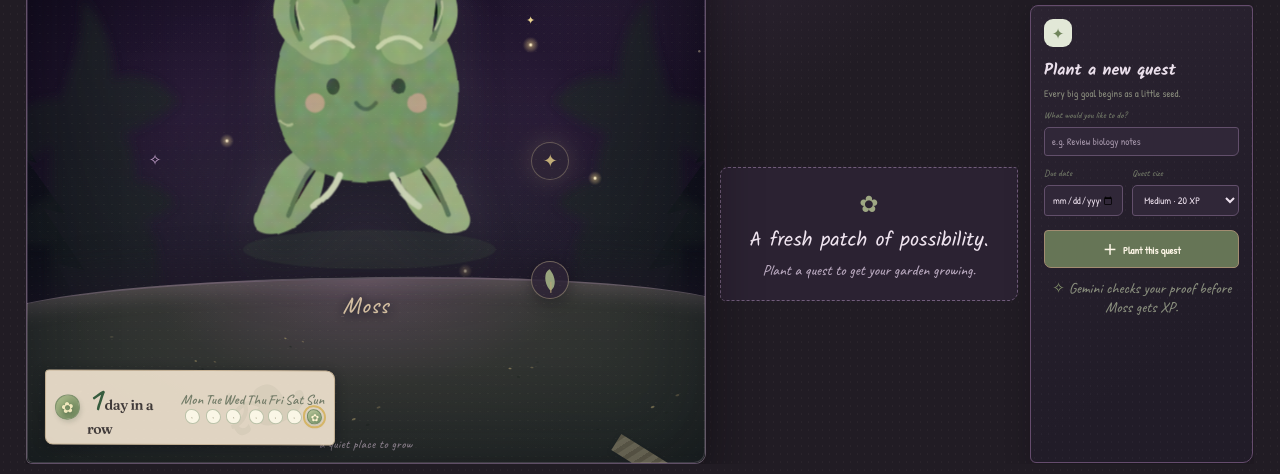
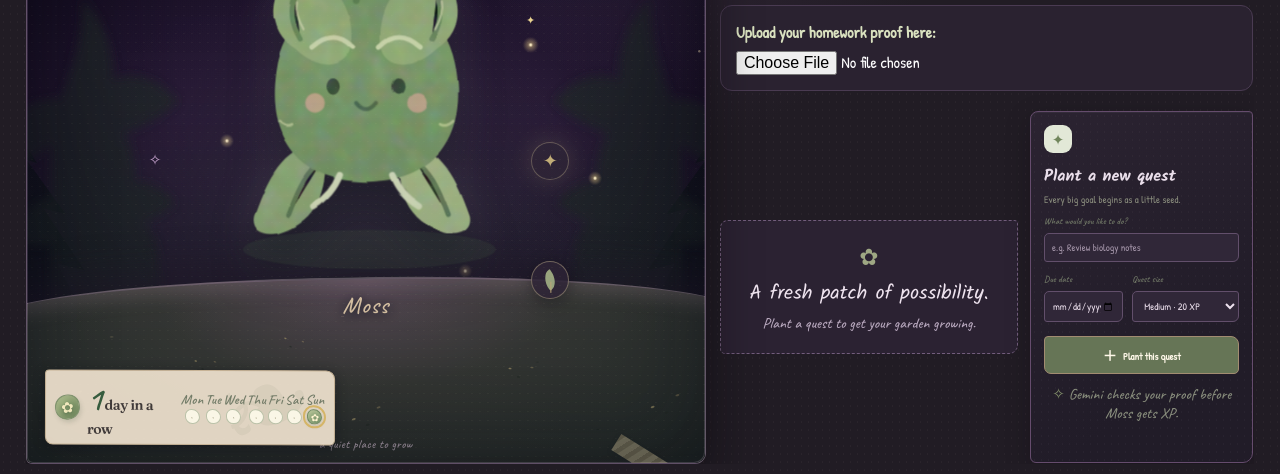
Before and after one commit to adetola-adediran/GirlHacks2026, a website: page index.html in a window 1280 px wide. Shown: the part 326-800 px from the top of the page. Drawn offline with Linux system fonts and the light colour scheme.

Commit message:
Added a button for uploading assignment

```diff
--- a/index.html
+++ b/index.html
@@ -345,6 +345,10 @@
             </label>
           </div>
 
+          <div style="margin-bottom: 20px; padding: 15px; background: #2a2230; border-radius: 12px; border: 1px solid #4a3b52;">
+    <label style="display: block; margin-bottom: 8px; font-weight: 600; color: #d9e1bf;">Upload your homework proof here:</label>
+    <input type="file" id="fileInput" accept="image/*" style="color: #fff;">
+</div>
           <div class="quest-layout">
             <div class="quest-list" id="task-list" aria-live="polite"></div>
             <aside class="add-quest-card">
```
